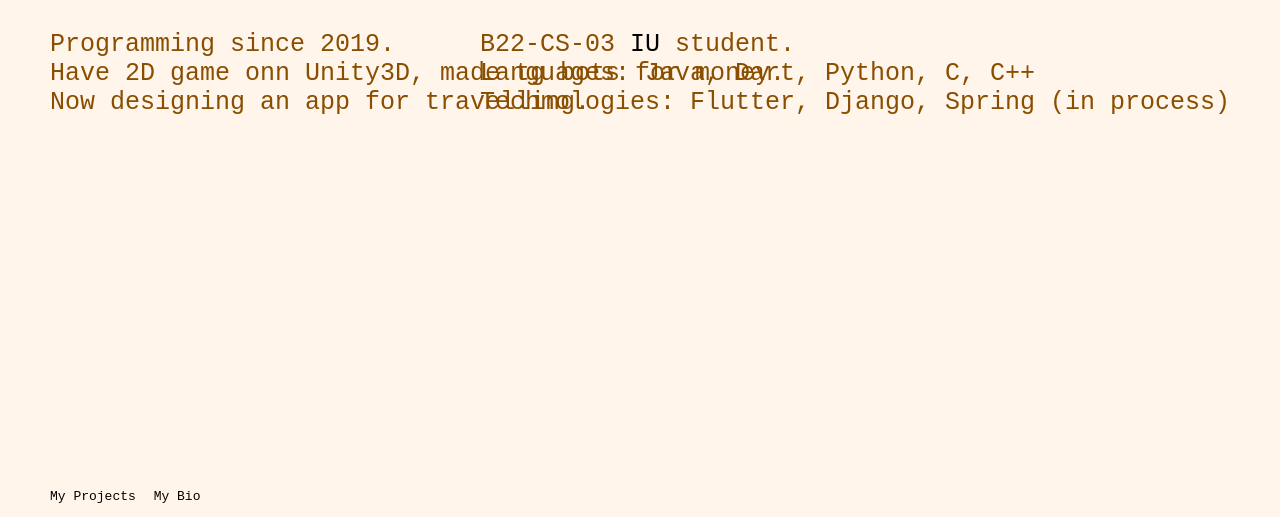
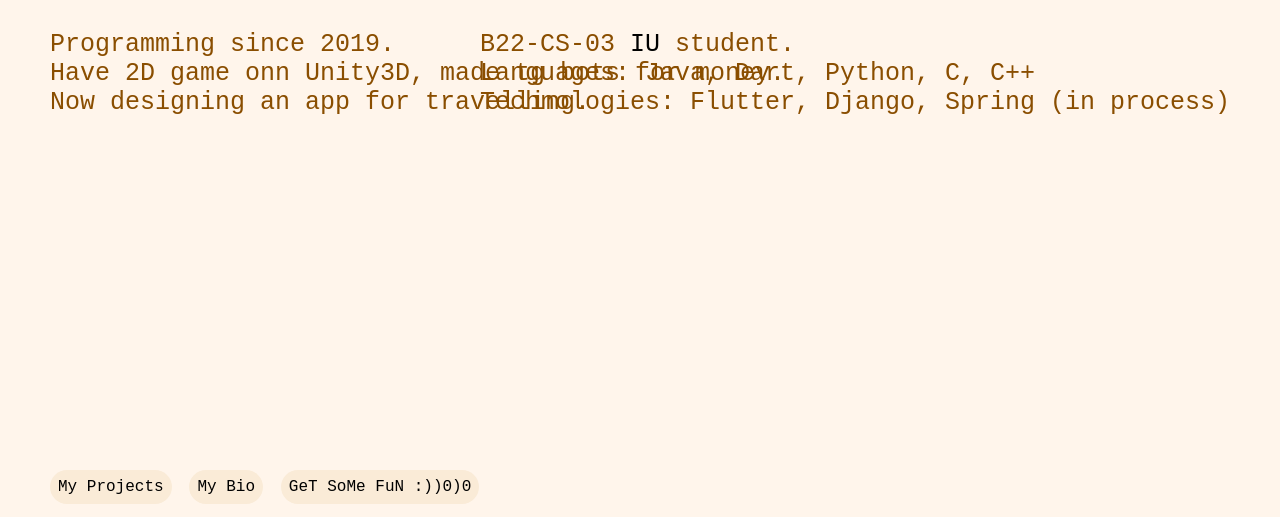
Before and after one commit to G3nD4/G3nD4.github.io, a plain HTML site: page index.html in a window 1280 px wide. Shown: the part 283-800 px from the top of the page. Drawn offline with Linux system fonts and the light colour scheme.

Commit message:
Update index.html

```diff
--- a/index.html
+++ b/index.html
@@ -61,13 +61,18 @@
     <nav>
       <ul class="navbar_footer">
         <li>
-          <a href="/my_projects.html" id="my_projects">
+          <a href="/my_projects.html" id="my_projects" class="navbar_footer_elem">
             My Projects
           </a>
         </li>
         <li>
-          <a href="/my_bio.html" id="my_bio">
+          <a href="/my_bio.html" id="my_bio" class="navbar_footer_elem">
             My Bio
+          </a>
+        </li>
+        <li>
+          <a href="/comic.html" id="comic" class="navbar_footer_elem">
+            GeT SoMe FuN :))0)0
           </a>
         </li>
       </ul>
```
